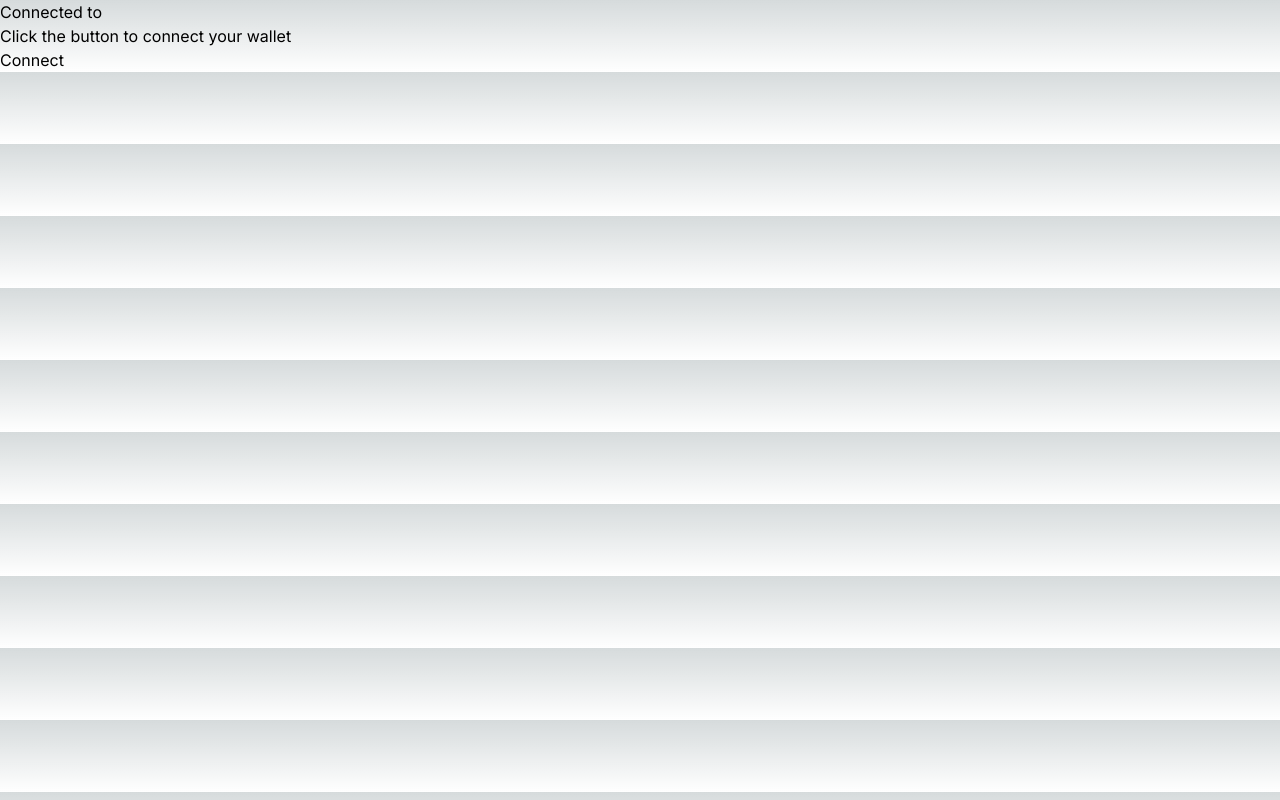
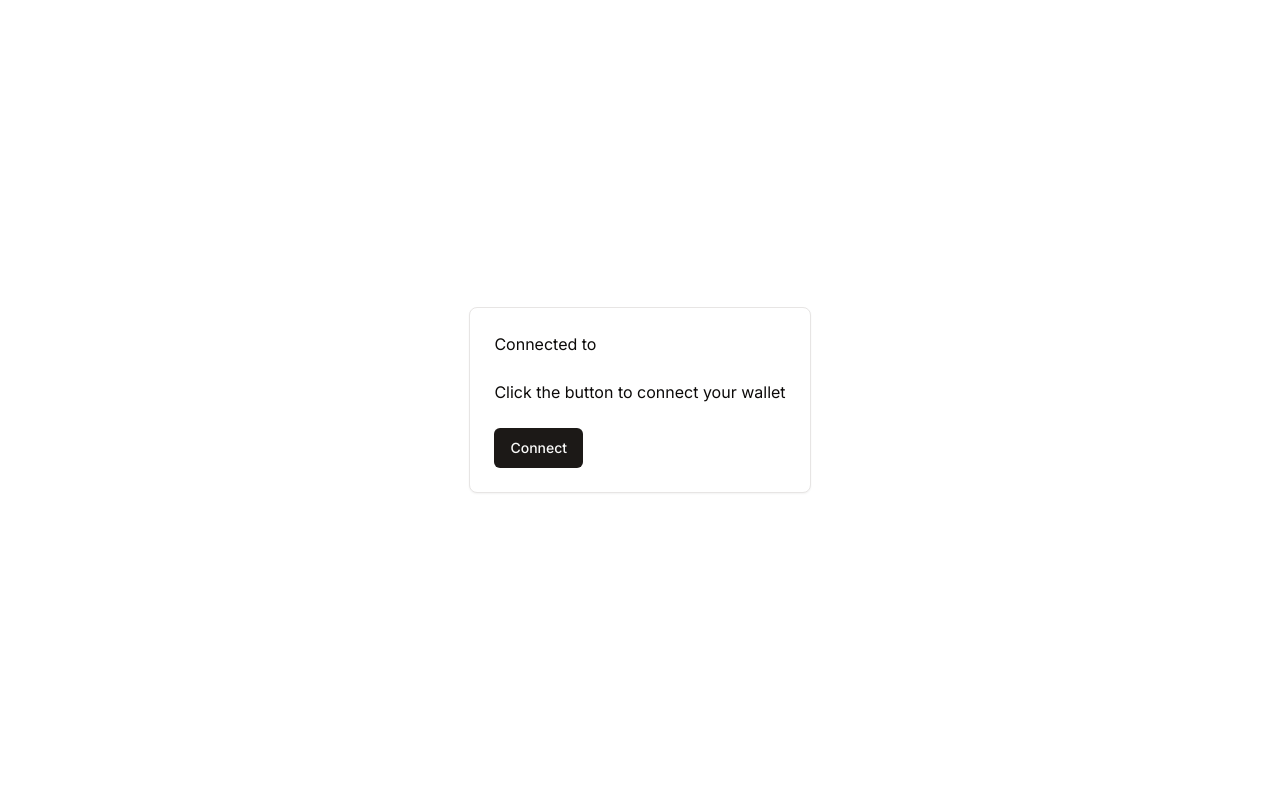
Before and after one commit to builders-academy/wallet-prototype, a Next.js app: page / in a window 1280 px wide. Built offline with nearby package versions, Linux system fonts and the light colour scheme.

Commit message:
feat(ui): Added shadcn ui

```diff
--- a/app/globals.css
+++ b/app/globals.css
@@ -2,32 +2,75 @@
   @tailwind components;
   @tailwind utilities;
 
+  @layer base {
     :root {
-  --foreground-rgb: 0, 0, 0;
-  --background-start-rgb: 214, 219, 220;
-  --background-end-rgb: 255, 255, 255;
+      --background: 0 0% 100%;
+      --foreground: 20 14.3% 4.1%;
+
+      --card: 0 0% 100%;
+      --card-foreground: 20 14.3% 4.1%;
+
+      --popover: 0 0% 100%;
+      --popover-foreground: 20 14.3% 4.1%;
+
+      --primary: 24 9.8% 10%;
+      --primary-foreground: 60 9.1% 97.8%;
+
+      --secondary: 60 4.8% 95.9%;
+      --secondary-foreground: 24 9.8% 10%;
+
+      --muted: 60 4.8% 95.9%;
+      --muted-foreground: 25 5.3% 44.7%;
+
+      --accent: 60 4.8% 95.9%;
+      --accent-foreground: 24 9.8% 10%;
+
+      --destructive: 0 84.2% 60.2%;
+      --destructive-foreground: 60 9.1% 97.8%;
+
+      --border: 20 5.9% 90%;
+      --input: 20 5.9% 90%;
+      --ring: 20 14.3% 4.1%;
+
+      --radius: 0.5rem;
     }
 
-@media (prefers-color-scheme: dark) {
-  :root {
-    --foreground-rgb: 255, 255, 255;
-    --background-start-rgb: 0, 0, 0;
-    --background-end-rgb: 0, 0, 0;
+    .dark {
+      --background: 20 14.3% 4.1%;
+      --foreground: 60 9.1% 97.8%;
+
+      --card: 20 14.3% 4.1%;
+      --card-foreground: 60 9.1% 97.8%;
+
+      --popover: 20 14.3% 4.1%;
+      --popover-foreground: 60 9.1% 97.8%;
+
+      --primary: 60 9.1% 97.8%;
+      --primary-foreground: 24 9.8% 10%;
+
+      --secondary: 12 6.5% 15.1%;
+      --secondary-foreground: 60 9.1% 97.8%;
+
+      --muted: 12 6.5% 15.1%;
+      --muted-foreground: 24 5.4% 63.9%;
+
+      --accent: 12 6.5% 15.1%;
+      --accent-foreground: 60 9.1% 97.8%;
+
+      --destructive: 0 62.8% 30.6%;
+      --destructive-foreground: 60 9.1% 97.8%;
+
+      --border: 12 6.5% 15.1%;
+      --input: 12 6.5% 15.1%;
+      --ring: 24 5.7% 82.9%;
     }
   }
 
+  @layer base {
+    * {
+      @apply border-border;
+    }
     body {
-  color: rgb(var(--foreground-rgb));
-  background: linear-gradient(
-      to bottom,
-      transparent,
-      rgb(var(--background-end-rgb))
-    )
-    rgb(var(--background-start-rgb));
-}
-
-@layer utilities {
-  .text-balance {
-    text-wrap: balance;
+      @apply bg-background text-foreground;
     }
   }
--- a/app/layout.tsx
+++ b/app/layout.tsx
@@ -16,7 +16,11 @@ export default function RootLayout({
 }>) {
   return (
     <html lang="en" suppressHydrationWarning>
-      <body className={inter.className}>{children}</body>
+      <body className={inter.className}>
+        <div className="h-[100vh] flex items-center justify-center">
+          {children}
+        </div>
+      </body>
     </html>
   );
 }
--- a/app/page.tsx
+++ b/app/page.tsx
@@ -7,6 +7,13 @@ import {
   getAddress,
 } from "sats-connect";
 import useLocalStorage from "@/hooks/useLocalStorage";
+import { Button } from "@/components/ui/button";
+import {
+  Card,
+  CardContent,
+  CardFooter,
+  CardHeader,
+} from "@/components/ui/card";
 
 const Home = () => {
   const network = BitcoinNetworkType.Mainnet;
@@ -45,25 +52,27 @@ const Home = () => {
 
   if (!isConnected) {
     return (
-      <div className="App">
-        <header className="App-header">
-          <p>Connected to {network}</p>
+      <>
+        <Card>
+          <CardHeader>Connected to {network}</CardHeader>
+          <CardContent>
             <p>Click the button to connect your wallet</p>
-          <button onClick={onConnect}>Connect</button>
-        </header>
-      </div>
+          </CardContent>
+          <CardFooter>
+            <Button onClick={onConnect}>Connect</Button>
+          </CardFooter>
+        </Card>
+      </>
     );
   }
   return (
     <div className="App">
-      <div className="App-body">
       <AddressDisplay
         network={network}
         addresses={addressInfo}
         onDisconnect={onDisconnect}
       />
     </div>
-    </div>
   );
 };
 
--- a/components/Address/AddressDisplay.tsx
+++ b/components/Address/AddressDisplay.tsx
@@ -1,5 +1,14 @@
 import React from "react";
 import { Address, BitcoinNetworkType } from "sats-connect";
+import { Button } from "../ui/button";
+import {
+  Card,
+  CardContent,
+  CardDescription,
+  CardFooter,
+  CardHeader,
+  CardTitle,
+} from "@/components/ui/card";
 
 type Props = {
   network: BitcoinNetworkType;
@@ -10,17 +19,30 @@ type Props = {
 const AddressDisplay = ({ network, addresses, onDisconnect }: Props) => {
   return (
     <div>
-      <p>{network}</p>
+      <Card>
+        <CardHeader>Connected to {network}</CardHeader>
         {addresses.length > 0 ? (
-        addresses.map((address, index) => (
+          addresses.map((address) => (
             <div key={address.publicKey}>
-            <p>{address.address}</p>
-            <button onClick={onDisconnect}>Disconnect</button>
+              <CardContent className="font-bold m-2">
+                {address.purpose?.toUpperCase() + " ADDRESS"}
+                <Button variant="ghost">{address.address}</Button>
+              </CardContent>
+              <CardContent className="font-bold m-2">
+                {address.purpose?.toUpperCase() + " PUBKEY"}
+                <Button variant="ghost">{address.publicKey}</Button>
+              </CardContent>
             </div>
           ))
         ) : (
           <p>Connect your wallet first</p>
         )}
+        <CardFooter>
+          <Button onClick={onDisconnect} variant="destructive">
+            Disconnect
+          </Button>
+        </CardFooter>
+      </Card>
     </div>
   );
 };
--- /dev/null
+++ b/components/ui/button.tsx
@@ -0,0 +1,56 @@
+import * as React from "react"
+import { Slot } from "@radix-ui/react-slot"
+import { cva, type VariantProps } from "class-variance-authority"
+
+import { cn } from "@/lib/utils"
+
+const buttonVariants = cva(
+  "inline-flex items-center justify-center whitespace-nowrap rounded-md text-sm font-medium ring-offset-background transition-colors focus-visible:outline-none focus-visible:ring-2 focus-visible:ring-ring focus-visible:ring-offset-2 disabled:pointer-events-none disabled:opacity-50",
+  {
+    variants: {
+      variant: {
+        default: "bg-primary text-primary-foreground hover:bg-primary/90",
+        destructive:
+          "bg-destructive text-destructive-foreground hover:bg-destructive/90",
+        outline:
+          "border border-input bg-background hover:bg-accent hover:text-accent-foreground",
+        secondary:
+          "bg-secondary text-secondary-foreground hover:bg-secondary/80",
+        ghost: "hover:bg-accent hover:text-accent-foreground",
+        link: "text-primary underline-offset-4 hover:underline",
+      },
+      size: {
+        default: "h-10 px-4 py-2",
+        sm: "h-9 rounded-md px-3",
+        lg: "h-11 rounded-md px-8",
+        icon: "h-10 w-10",
+      },
+    },
+    defaultVariants: {
+      variant: "default",
+      size: "default",
+    },
+  }
+)
+
+export interface ButtonProps
+  extends React.ButtonHTMLAttributes<HTMLButtonElement>,
+    VariantProps<typeof buttonVariants> {
+  asChild?: boolean
+}
+
+const Button = React.forwardRef<HTMLButtonElement, ButtonProps>(
+  ({ className, variant, size, asChild = false, ...props }, ref) => {
+    const Comp = asChild ? Slot : "button"
+    return (
+      <Comp
+        className={cn(buttonVariants({ variant, size, className }))}
+        ref={ref}
+        {...props}
+      />
+    )
+  }
+)
+Button.displayName = "Button"
+
+export { Button, buttonVariants }
--- /dev/null
+++ b/components/ui/card.tsx
@@ -0,0 +1,79 @@
+import * as React from "react"
+
+import { cn } from "@/lib/utils"
+
+const Card = React.forwardRef<
+  HTMLDivElement,
+  React.HTMLAttributes<HTMLDivElement>
+>(({ className, ...props }, ref) => (
+  <div
+    ref={ref}
+    className={cn(
+      "rounded-lg border bg-card text-card-foreground shadow-sm",
+      className
+    )}
+    {...props}
+  />
+))
+Card.displayName = "Card"
+
+const CardHeader = React.forwardRef<
+  HTMLDivElement,
+  React.HTMLAttributes<HTMLDivElement>
+>(({ className, ...props }, ref) => (
+  <div
+    ref={ref}
+    className={cn("flex flex-col space-y-1.5 p-6", className)}
+    {...props}
+  />
+))
+CardHeader.displayName = "CardHeader"
+
+const CardTitle = React.forwardRef<
+  HTMLParagraphElement,
+  React.HTMLAttributes<HTMLHeadingElement>
+>(({ className, ...props }, ref) => (
+  <h3
+    ref={ref}
+    className={cn(
+      "text-2xl font-semibold leading-none tracking-tight",
+      className
+    )}
+    {...props}
+  />
+))
+CardTitle.displayName = "CardTitle"
+
+const CardDescription = React.forwardRef<
+  HTMLParagraphElement,
+  React.HTMLAttributes<HTMLParagraphElement>
+>(({ className, ...props }, ref) => (
+  <p
+    ref={ref}
+    className={cn("text-sm text-muted-foreground", className)}
+    {...props}
+  />
+))
+CardDescription.displayName = "CardDescription"
+
+const CardContent = React.forwardRef<
+  HTMLDivElement,
+  React.HTMLAttributes<HTMLDivElement>
+>(({ className, ...props }, ref) => (
+  <div ref={ref} className={cn("p-6 pt-0", className)} {...props} />
+))
+CardContent.displayName = "CardContent"
+
+const CardFooter = React.forwardRef<
+  HTMLDivElement,
+  React.HTMLAttributes<HTMLDivElement>
+>(({ className, ...props }, ref) => (
+  <div
+    ref={ref}
+    className={cn("flex items-center p-6 pt-0", className)}
+    {...props}
+  />
+))
+CardFooter.displayName = "CardFooter"
+
+export { Card, CardHeader, CardFooter, CardTitle, CardDescription, CardContent }
--- /dev/null
+++ b/lib/utils.ts
@@ -0,0 +1,6 @@
+import { type ClassValue, clsx } from "clsx"
+import { twMerge } from "tailwind-merge"
+
+export function cn(...inputs: ClassValue[]) {
+  return twMerge(clsx(inputs))
+}
--- a/tailwind.config.ts
+++ b/tailwind.config.ts
@@ -1,20 +1,80 @@
-import type { Config } from "tailwindcss";
+import type { Config } from "tailwindcss"
 
-const config: Config = {
+const config = {
+  darkMode: ["class"],
   content: [
-    "./pages/**/*.{js,ts,jsx,tsx,mdx}",
-    "./components/**/*.{js,ts,jsx,tsx,mdx}",
-    "./app/**/*.{js,ts,jsx,tsx,mdx}",
-  ],
+    './pages/**/*.{ts,tsx}',
+    './components/**/*.{ts,tsx}',
+    './app/**/*.{ts,tsx}',
+    './src/**/*.{ts,tsx}',
+	],
+  prefix: "",
   theme: {
+    container: {
+      center: true,
+      padding: "2rem",
+      screens: {
+        "2xl": "1400px",
+      },
+    },
     extend: {
-      backgroundImage: {
-        "gradient-radial": "radial-gradient(var(--tw-gradient-stops))",
-        "gradient-conic":
-          "conic-gradient(from 180deg at 50% 50%, var(--tw-gradient-stops))",
+      colors: {
+        border: "hsl(var(--border))",
+        input: "hsl(var(--input))",
+        ring: "hsl(var(--ring))",
+        background: "hsl(var(--background))",
+        foreground: "hsl(var(--foreground))",
+        primary: {
+          DEFAULT: "hsl(var(--primary))",
+          foreground: "hsl(var(--primary-foreground))",
+        },
+        secondary: {
+          DEFAULT: "hsl(var(--secondary))",
+          foreground: "hsl(var(--secondary-foreground))",
+        },
+        destructive: {
+          DEFAULT: "hsl(var(--destructive))",
+          foreground: "hsl(var(--destructive-foreground))",
+        },
+        muted: {
+          DEFAULT: "hsl(var(--muted))",
+          foreground: "hsl(var(--muted-foreground))",
+        },
+        accent: {
+          DEFAULT: "hsl(var(--accent))",
+          foreground: "hsl(var(--accent-foreground))",
+        },
+        popover: {
+          DEFAULT: "hsl(var(--popover))",
+          foreground: "hsl(var(--popover-foreground))",
+        },
+        card: {
+          DEFAULT: "hsl(var(--card))",
+          foreground: "hsl(var(--card-foreground))",
+        },
+      },
+      borderRadius: {
+        lg: "var(--radius)",
+        md: "calc(var(--radius) - 2px)",
+        sm: "calc(var(--radius) - 4px)",
+      },
+      keyframes: {
+        "accordion-down": {
+          from: { height: "0" },
+          to: { height: "var(--radix-accordion-content-height)" },
+        },
+        "accordion-up": {
+          from: { height: "var(--radix-accordion-content-height)" },
+          to: { height: "0" },
+        },
+      },
+      animation: {
+        "accordion-down": "accordion-down 0.2s ease-out",
+        "accordion-up": "accordion-up 0.2s ease-out",
       },
     },
   },
-  plugins: [],
-};
-export default config;
+  plugins: [require("tailwindcss-animate")],
+} satisfies Config
+
+export default config
```
Also changed, not shown: package.json (+7 -1 lines), components.json (added), 1 other file (tests, documents, lock files or other folders). Lines whose indentation alone changed are shown as unchanged.
